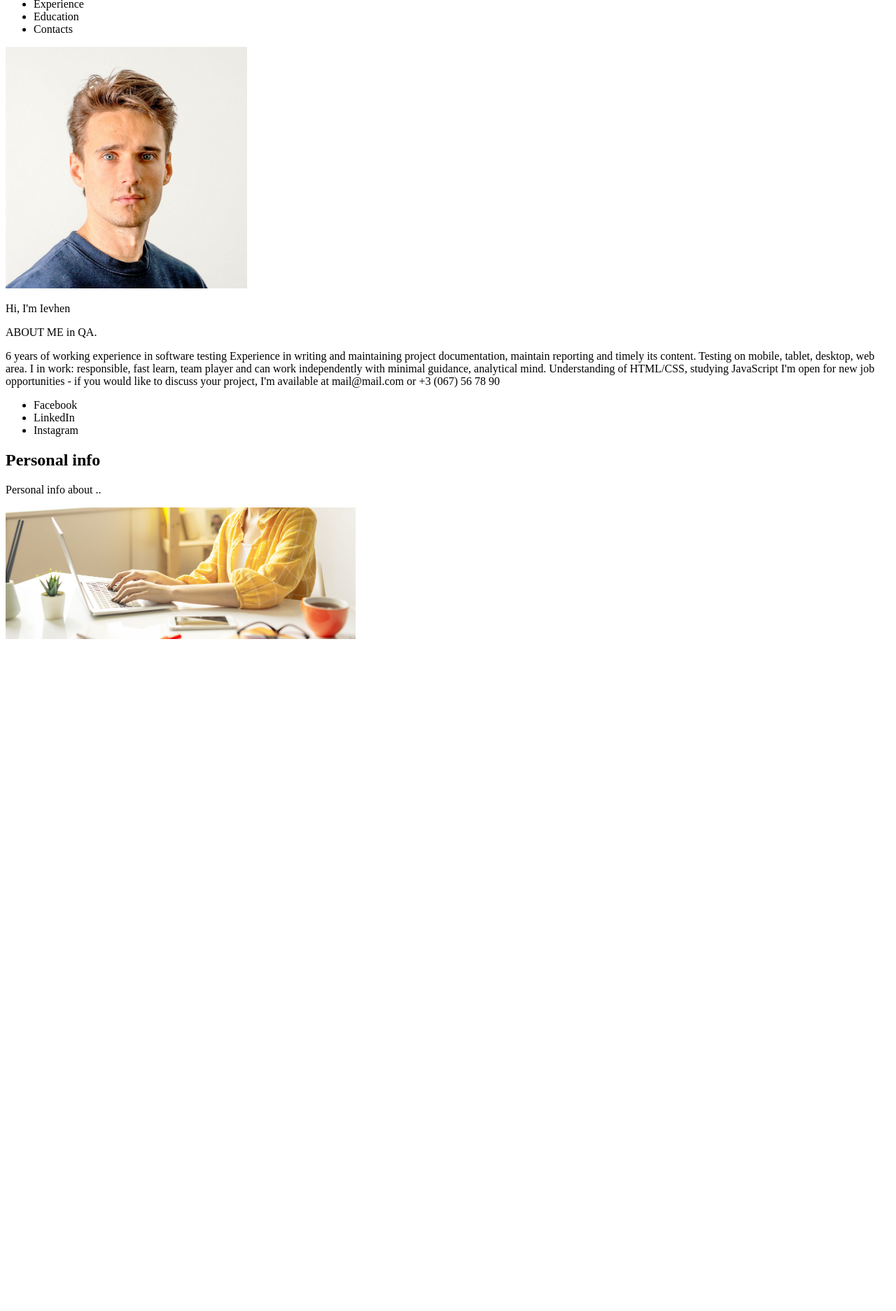
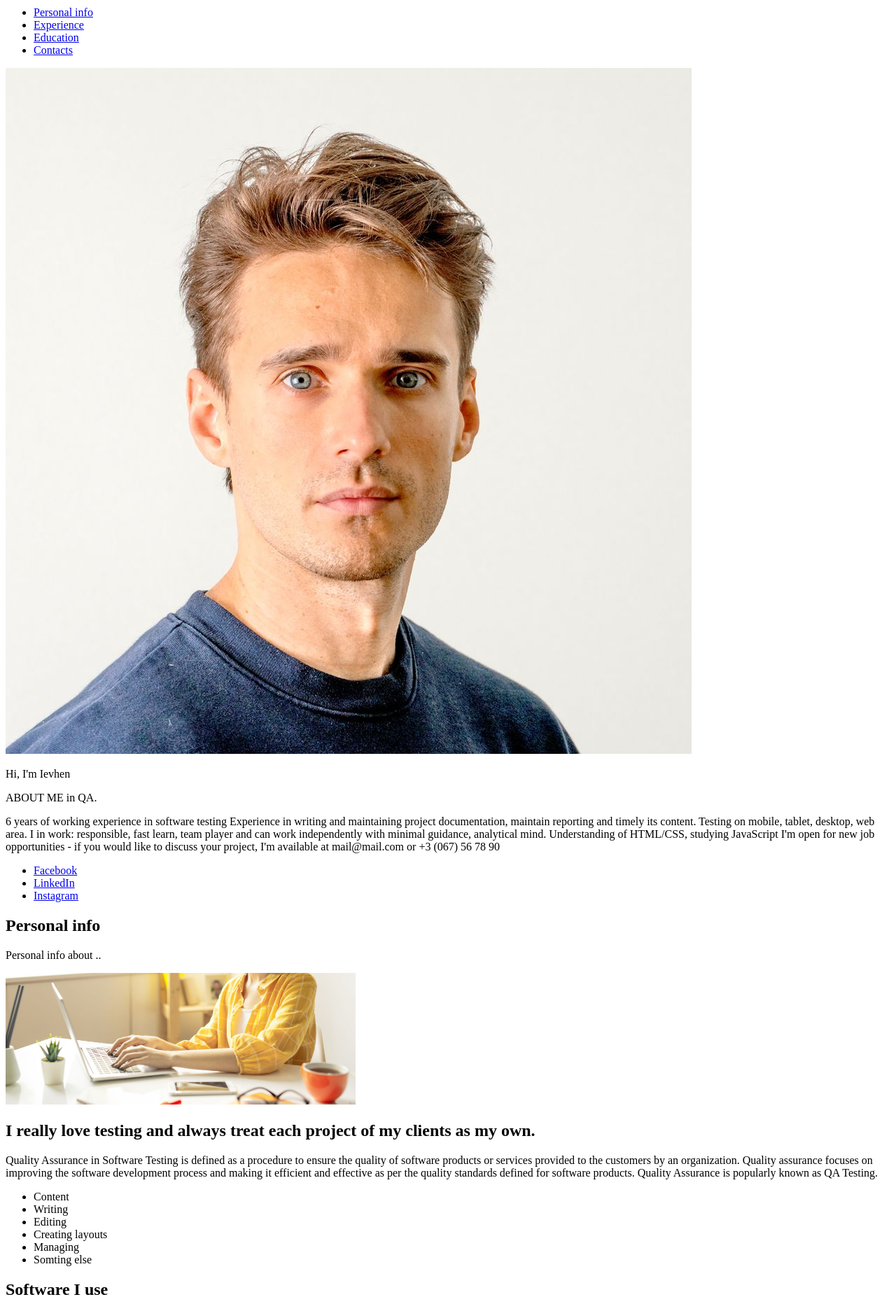
Before and after one commit to ievgenbugai/cv, a plain HTML site: page index.html in a window 1280 px wide. Shown: the part 71-1944 px from the top of the page at 70% size. Before the commit the page ends 996 px from the top, so only its background shows below. Drawn offline with Linux system fonts and the light colour scheme.

Commit message:
New code

```diff
--- a/index.html
+++ b/index.html
@@ -10,34 +10,34 @@
 <body>
     <header>
         <div>
-            <p>Ievhen.Cv</p>
+            <h1>Ievhen.Cv</h1>
         </div>
     </header>
     <nav>
         <ul>
-            <li>Personal info</li>
-            <li>Experience </li>
-            <li>Education</li>
-            <li>Contacts</li>
+            <li><a href="#Personal info">Personal info</a></li>
+            <li><a href="#Experience">Experience</a></li>
+            <li><a href="#Education">Education</a></li>
+            <li><a href="#Contacts">Contacts</a></li>
         </ul>
     </nav>
     <article>
         <div>
-            <img src="img/foto.jpg" alt="My foto" width="345px">
+            <img src="img/ievgen_buhai.jpg" alt="ievgen buhai">
         </div>
         <div>
-        <p>Hi, I'm Ievhen</p>
-        <p>ABOUT ME in QA.</p>
-        <p>6 years of working experience in software testing
+            <p>Hi, I'm Ievhen</p>
+            <p>ABOUT ME in QA.</p>
+            <p>6 years of working experience in software testing
 Experience in writing and maintaining project documentation, maintain reporting and timely its content. Testing on mobile, tablet, desktop, web area. I in work: responsible, fast learn, team player and can work independently with minimal guidance, analytical mind. Understanding of HTML/CSS, studying JavaScript
 I'm open for new job opportunities - if you would like to discuss your project, I'm available at mail@mail.com or +3 (067) 56 78 90</p>
         </div>
         <nav>
-        <ul>
-            <li>Facebook</li>
-            <li>LinkedIn</li>
-            <li>Instagram</li>
-        </ul>
+            <ul>
+                <li><a href="#Facebook">Facebook</a></li>
+                <li><a href="#LinkedIn">LinkedIn</a></li>
+                <li><a href="#Instagram">Instagram</a></li>
+            </ul>
         </nav>
         <div>
             <h2>Personal info</h2>
@@ -48,6 +48,25 @@ I'm open for new job opportunities - if you would like to discuss your project,
         <div>
             <img src="img/fon.jpg" alt="fon" width="500px">
         </div>
+        <h2>I really love testing and always treat each project of my clients as my own.</h2>
+        <p>Quality Assurance in Software Testing is defined as a procedure to ensure the quality of software products or services provided to the customers by an organization. Quality assurance focuses on improving the software development process and making it efficient and effective as per the quality standards defined for software products. Quality Assurance is popularly known as QA Testing.</p>
+        <ul>
+            <li>Content</li>
+            <li>Writing</li>
+            <li>Editing</li>
+            <li>Creating layouts</li>
+            <li>Managing</li>
+            <li>Somting else</li>
+        </ul>
+        <section>
+            <h2>Software I use</h2>
+            <p>Here's a list of the software I use everyday in my work:</p>
+        </section>
+        <section>
+            <h2>Work Experience</h2>
+            <p>To get a complete list of the companies I've worked with, download my resume.</p>
+        </section>
+
     </article>
 
 </body>
```
Also changed, not shown: img/ievgen_buhai.jpg (renamed from img/foto.jpg).
